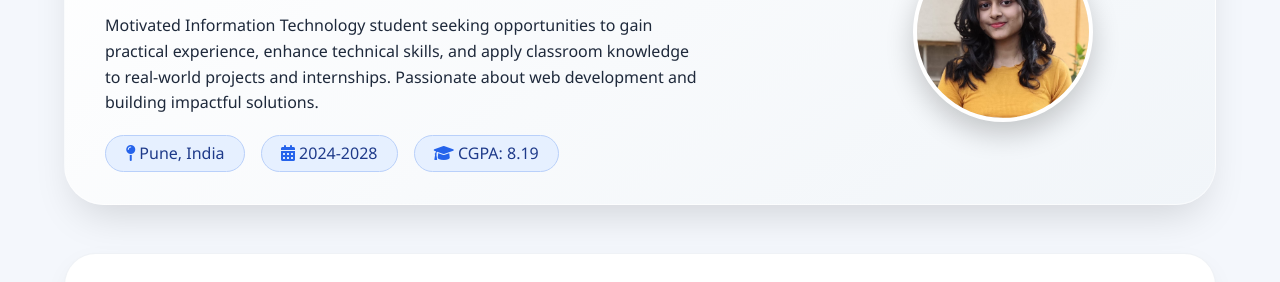
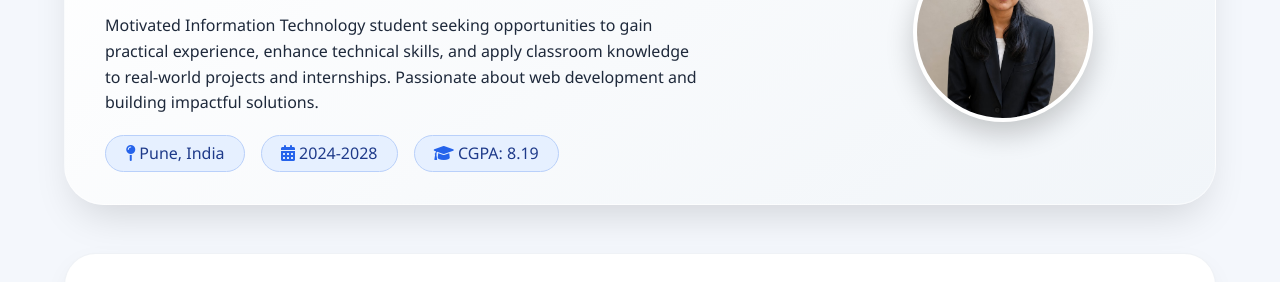
Before and after one commit to Nishthaparve/portfolio-website, a plain HTML site: page index.html in a window 1280 px wide. Shown: the part 248-530 px from the top of the page. Drawn offline with Linux system fonts and the light colour scheme; files whose address does not match are found by name.

Commit message:
photo added

```diff
--- a/index.html
+++ b/index.html
@@ -47,7 +47,7 @@
                 </div>
             </div>
             <div class="hero-avatar">
-                <img src="assets/personal_photo.jpg" alt="Nishtha Parve" />
+                <img src="assets/personal_photo.jpeg" alt="Nishtha Parve" />
             </div>
         </section>
 
```
Also changed, not shown: assets/personal_photo.jpeg (added), assets/personal_photo.jpg (deleted).
